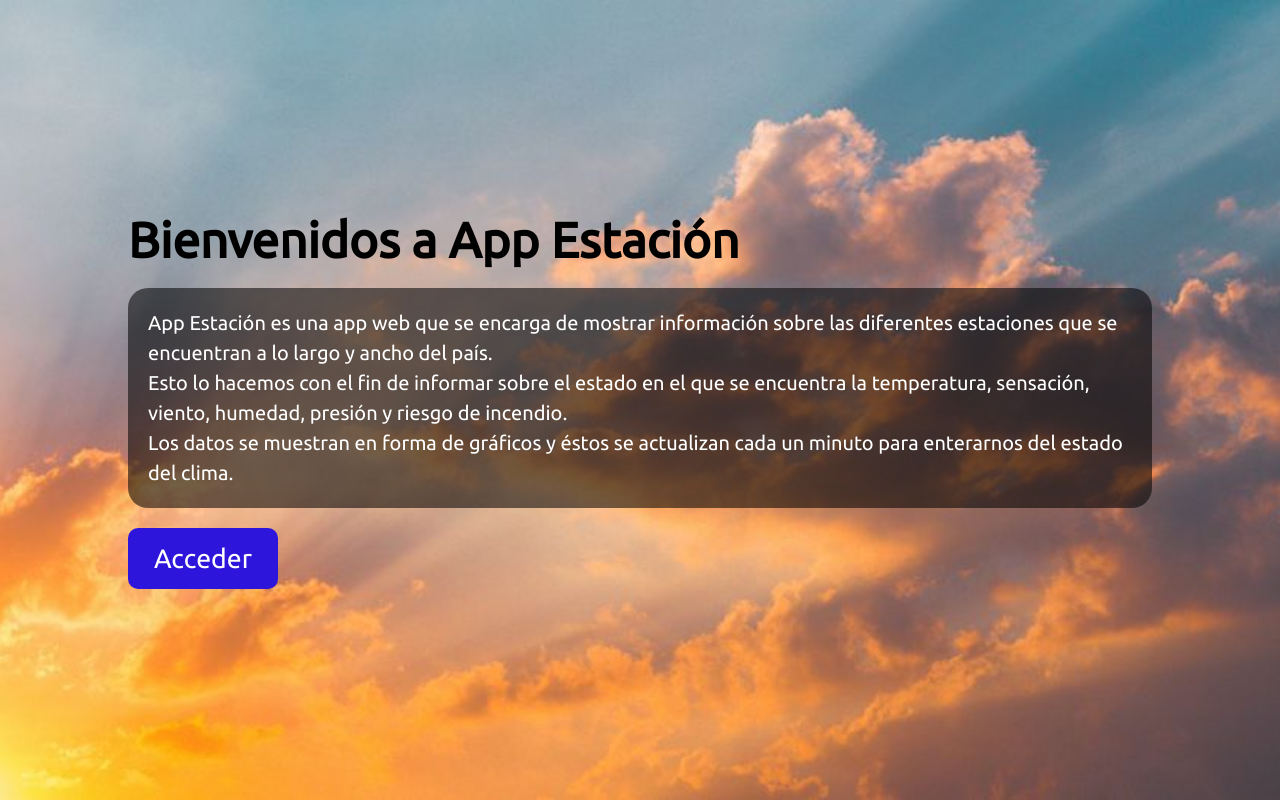
After one commit to sierrafernando/app-estacion, a PHP site: page /views/landingView.html in a window 1280 px wide. The commit adds this page. Run offline with PHP 8.4, Linux system fonts and the light colour scheme.

Commit message:
Se creo la estructura MVC *controllers *views *resources *lib *static *.htaccess *index.php

```diff
--- a/style.css
+++ b/static/css/style.css
@@ -64,16 +64,95 @@ header{
 	height: 10vh;
 }
 
-/*--------INDEX--------*/
+/*--------404--------*/
+#wrapper-404{
+	width: 100vw;
+	height: 100vh;
+	display: flex;
+	justify-content: center;
+	align-items: center;
+}
 
-#wrapper{
+#card-404{
+	background-color: rgba(0, 0, 0, 0.55);
+	color: white;
+	width: 400px;
+	height: 350px;
+	padding:40px;
+	border-radius: 20px;
+	display: flex;
+	flex-direction: column;
+	align-items: center;
+	justify-content: center;
+	gap: 20px;
+
+	& h1{
+		font-size: 60pt;
+	}
+
+	& h2{
+		font-size: 17pt;
+	}
+}
+
+/*--------LANDING--------*/
+#wrapper-landing{
+	display: flex;
+	flex-direction: column;
+	gap: 20px;
+	width: 100vw;
+	height: 100vh;
+	padding: 0 10%;
+	color: black;
+	background-image: url("../../resources/img/cielo.jpeg");
+	background-position: center;
+	justify-content: center;
+	-webkit-background-size: cover; /* For WebKit*/
+	-moz-background-size: cover; /* Mozilla*/
+	-o-background-size: cover; /* Opera*/
+	background-size: cover;
+	background-repeat: repeat;
+
+	& p{
+		line-height: 1.5em;
+    	font-size: 15pt;
+    	border-radius: 20px;
+    	color: white;
+    	padding: 20px;
+		background-color: rgba(0, 0, 0, 0.55);
+	}
+
+	& h1{
+		justify-content: initial;
+		font-size: 37pt;
+	}
+}
+
+#btn-acceder{
+	width: 150px;
+	background-color: #2e15db;
+	padding: 15px;
+	font-size: 20pt;
+	text-align: center;
+	color: white;
+	text-decoration: none;
+	border-radius: 10px;
+}
+
+#btn-acceder:hover{
+	background-color: #2000ff;
+}
+
+/*--------PANEL--------*/
+
+#wrapper-panel{
 	width: 100vw;
 	height: 100vh;
 	padding: 20px 33%;
-}
 
-#wrapper h1{
+	& h1{
 	color: white;
+	}
 }
 
 #list-estacion{
--- a/detalle.js
+++ b/static/js/detalle.js
@@ -1,4 +1,4 @@
-let chipip = "";
+let chipid = "";
 
 let fec = [];
 let tem = [];
--- a/script.js
+++ b/static/js/script.js
@@ -1,4 +1,4 @@
-// Evento que se ejecuta cuando se carga completamente la pÃ¡gina
+// Evento que se ejecuta cuando se carga completamente la pagina
 document.addEventListener("DOMContentLoaded", () => {
 
 	// pedimos las estaciones
@@ -13,7 +13,7 @@ document.addEventListener("DOMContentLoaded", () => {
 	})
 })
 
-// PeticiÃ³n asincrona de la lista de estaciones
+// Peticion asincrona de la lista de estaciones
 async function loadEstaciones(){
 	const response = await fetch("https://mattprofe.com.ar/proyectos/app-estacion/datos.php?mode=list-stations")
 	const data = await response.json()
@@ -21,7 +21,7 @@ async function loadEstaciones(){
 	return data
 }
 
-// Crea un nuevo botÃ³n con los datos de info
+// Crea un nuevo boton con los datos de info
 function addBtnEstacion(info){
 
 	let tpl = document.querySelector("#tpl-btn-estacion");
@@ -29,12 +29,12 @@ function addBtnEstacion(info){
 
 	console.log(info);
 
-	// cargamos los datos del botÃ³n clonado
-	clon.querySelector(".btn-estacion").setAttribute("href", "./detalle.php?chipid="+info.chipid);
+	// cargamos los datos del boton clonado
+	clon.querySelector(".btn-estacion").setAttribute("href", "./detalle/"+info.chipid);
 	clon.querySelector(".estacion-ubicacion").innerHTML= '<i class="rojo material-symbols-outlined">location_on</i>'+'<h3>'+info.ubicacion+'<h3>';
 	clon.querySelector(".estacion-visitas").innerHTML = '<h3>'+info.visitas+'</h3>'+'<i class="rojo material-symbols-outlined">rss_feed</i>'
 	clon.querySelector(".estacion-apodo").innerHTML = '<h2>'+info.apodo+'</h2>';
 
-	// Agrega un nuevo botÃ³n de estaciÃ³n
+	// Agrega un nuevo boton de estacion
 	document.querySelector("#list-estacion").appendChild(clon)
 }
--- /dev/null
+++ b/views/landingView.html
@@ -0,0 +1,27 @@
+<!DOCTYPE html>
+<html lang="es">
+<head>
+	<meta charset="UTF-8">
+	<meta name="viewport" content="width=device-width,
+initial-scale=1.0">
+	<title>app-estacion - landing</title>
+	<link rel="stylesheet" href="{{URL_WEB}}/static/css/style.css">
+	<link rel="stylesheet"
+href="https://fonts.googleapis.com/css2?family=Material+Symbols+Outlined:opsz,wght,FILL,GRAD@24,400,0,0"
+/>
+</head>
+<body>
+	<div id="wrapper-landing">
+		<h1>Bienvenidos a App Estación</h1>
+		<p>App Estación es una app web que se encarga de mostrar información sobre las diferentes estaciones que se encuentran a lo largo y ancho del país. <br/>
+		Esto lo hacemos con el fin de informar sobre el estado en el que se encuentra la temperatura, sensación, viento, humedad, presión y riesgo de incendio. <br/>
+		Los datos se muestran en forma de gráficos y éstos se actualizan cada un minuto para enterarnos del estado del clima.</p>
+		<a href="{{URL_WEB}}/panel" id="btn-acceder">Acceder</a>
+	</div>
+
+
+
+	<script type="text/javascript" src="{{URL_WEB}}/static/js/script.js" defer></script>
+</body>
+
+</html>
```
Also changed, not shown: other parts of static/css/style.css (+53 -18 lines), controllers/detalleController.php (added, +11 -0 lines), controllers/error404Controller.php (added, +7 -0 lines), controllers/landingController.php (added, +7 -0 lines), controllers/panelController.php (added, +7 -0 lines), index.php (added, +45 -0 lines), lib/helper.php (added, +64 -0 lines), views/detalleView.html (renamed from detalle.php, +8 -14 lines), views/error404View.html (added, +26 -0 lines), views/panelView.html (renamed from index.html, +4 -5 lines), config/css.php (added), resources/img/cielo.jpeg (added).
